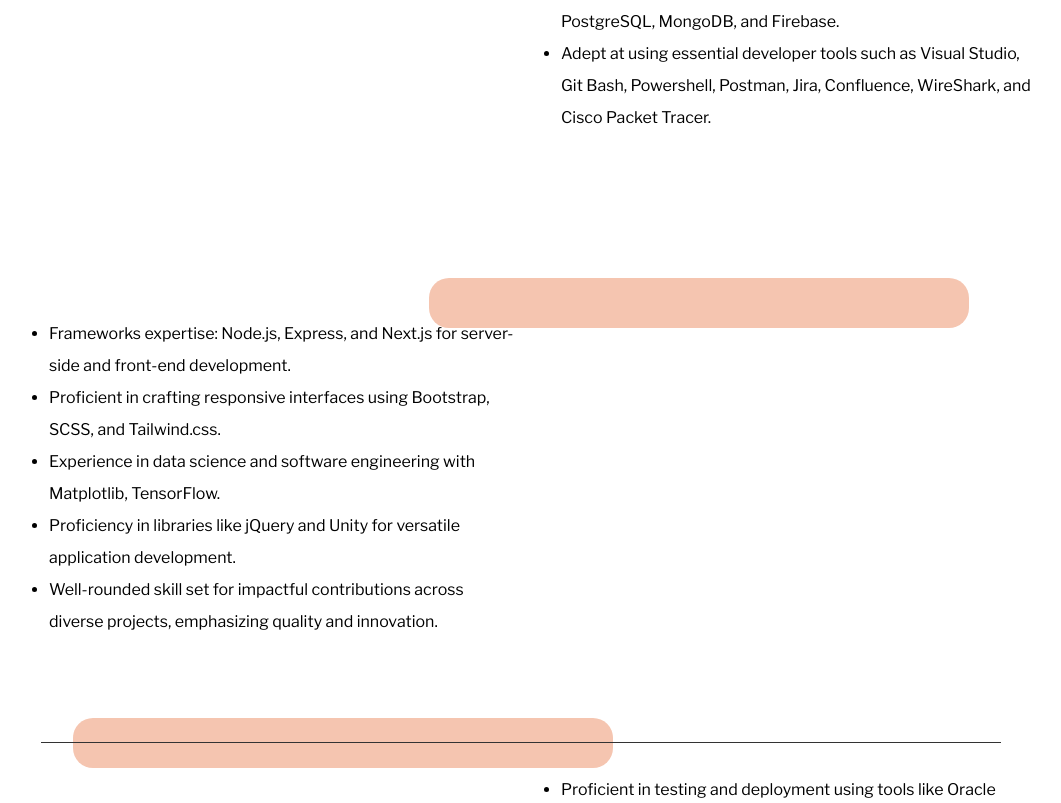
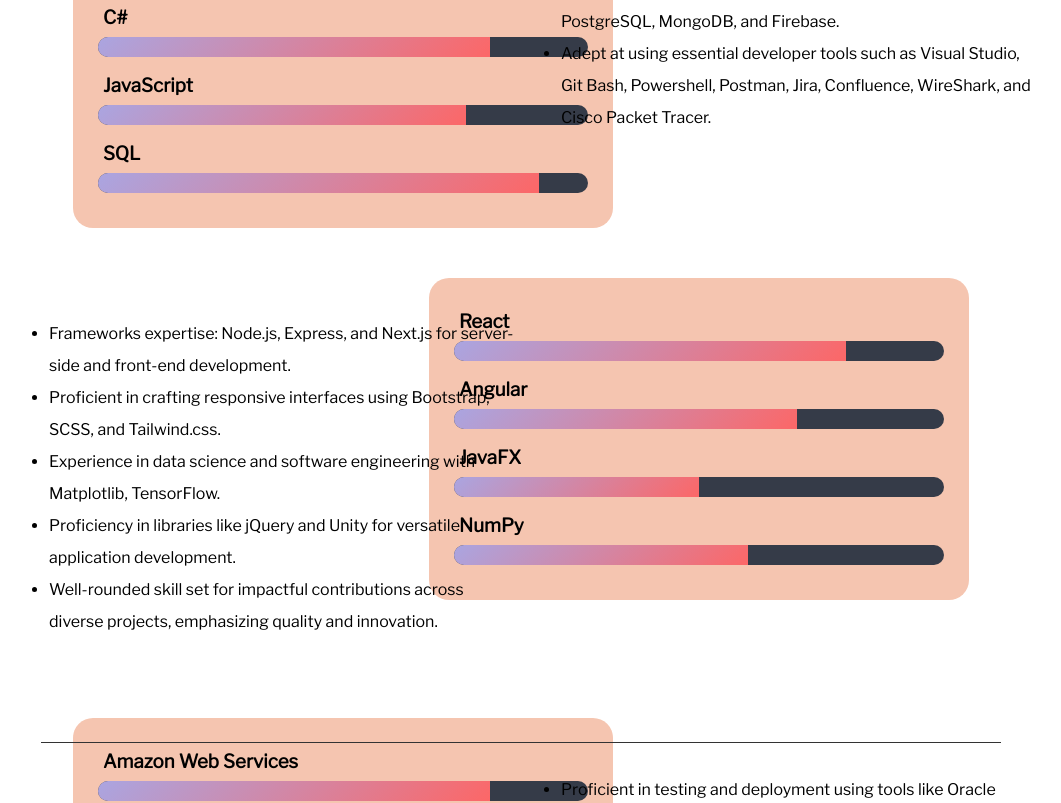
Before and after one commit to RoaringRohan/personal-portfolio, a React (Create React App) app: page /about in a window 1280 px wide. Shown: the part 282-1085 px from the top of the page, without its empty margins (119-1180 px from the left). Built offline with nearby package versions, Linux system fonts and the light colour scheme.

Commit message:
Fixed loading problem for About page

```diff
--- a/src/components/About/Frameworks/index.js
+++ b/src/components/About/Frameworks/index.js
@@ -5,7 +5,7 @@
 const clamp = (value, min, max) => Math.min(Math.max(value, min), max);
 
 const Skills = () => {
-    const [mousePosition, setMousePosition] = useState({ x: 0, y: 0 });
+    const [mousePosition, setMousePosition] = useState({ x: -1, y: -1 });
     const skillRef = useRef(null);
 
     useEffect(() => {
@@ -42,7 +42,6 @@
                 ref={skillRef}
                 style={{ boxShadow: calculateBoxShadow() }}
             >
-                {skillRef.current && (
                 <>
                     <li>
                         <h3>React</h3>
@@ -69,7 +68,6 @@
                         </span>
                     </li>
                 </>
-                )}
             </div>
         </div>
     );
--- a/src/components/About/Languages/index.js
+++ b/src/components/About/Languages/index.js
@@ -5,7 +5,7 @@
 const clamp = (value, min, max) => Math.min(Math.max(value, min), max);
 
 const Skills = () => {
-    const [mousePosition, setMousePosition] = useState({ x: 0, y: 0 });
+    const [mousePosition, setMousePosition] = useState({ x: -1, y: -1 });
     const skillRef = useRef(null);
 
     useEffect(() => {
@@ -42,7 +42,6 @@
                 ref={skillRef}
                 style={{ boxShadow: calculateBoxShadow() }}
             >
-                {skillRef.current && (
                 <>
                     <li>
                         <h3>Java</h3>
@@ -75,7 +74,6 @@
                         </span>
                     </li>
                 </>
-                )}
             </div>
         </div>
     );
--- a/src/components/About/TestingDeployment/index.js
+++ b/src/components/About/TestingDeployment/index.js
@@ -5,7 +5,7 @@
 const clamp = (value, min, max) => Math.min(Math.max(value, min), max);
 
 const Skills = () => {
-    const [mousePosition, setMousePosition] = useState({ x: 0, y: 0 });
+    const [mousePosition, setMousePosition] = useState({ x: -1, y: -1 });
     const skillRef = useRef(null);
 
     useEffect(() => {
@@ -42,7 +42,6 @@
                 ref={skillRef}
                 style={{ boxShadow: calculateBoxShadow() }}
             >
-                {skillRef.current && (
                 <>
                     <li>
                         <h3>Amazon Web Services</h3>
@@ -63,7 +62,6 @@
                         </span>
                     </li>
                 </>
-                )}
             </div>
         </div>
     );
```
Lines whose indentation alone changed are shown as unchanged.
